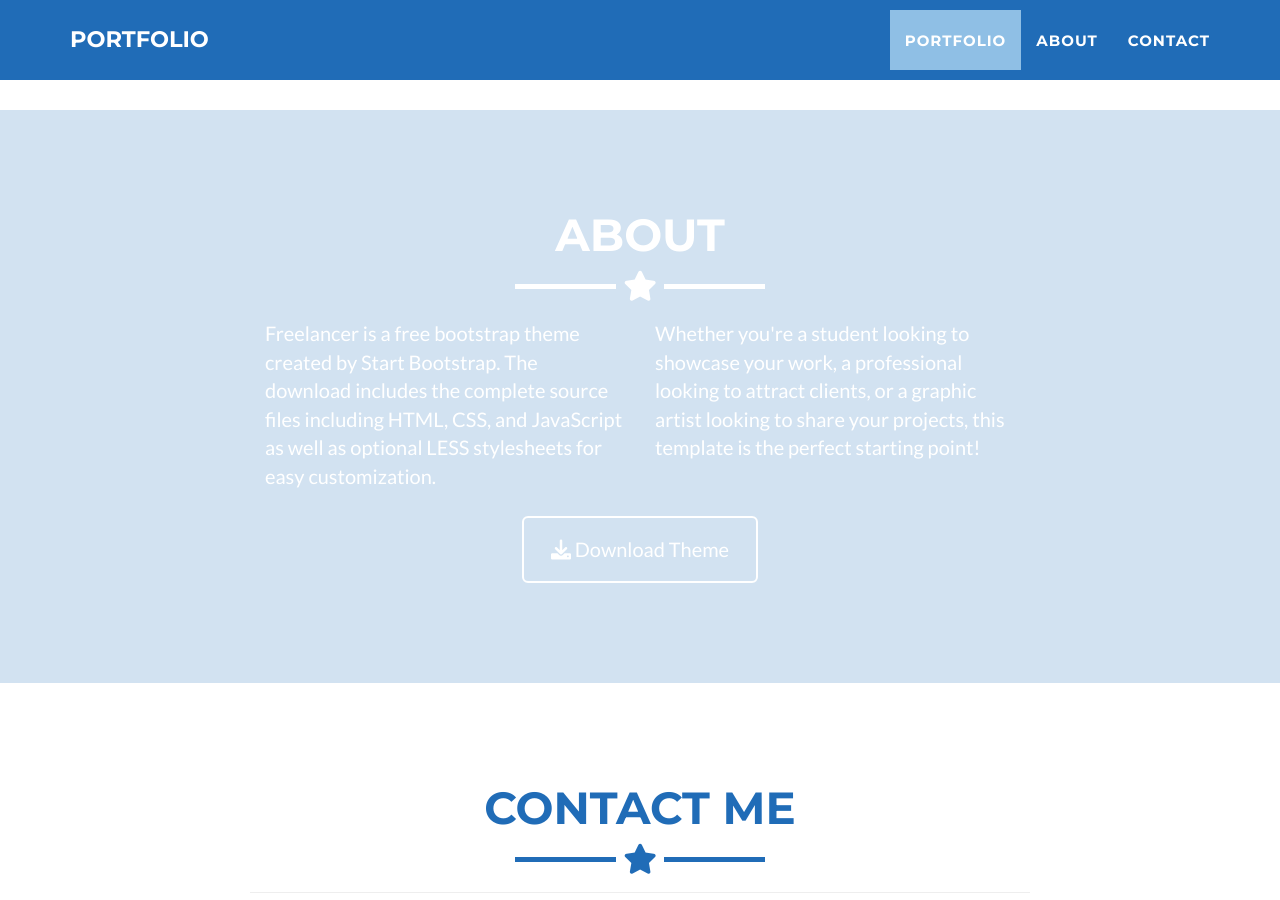
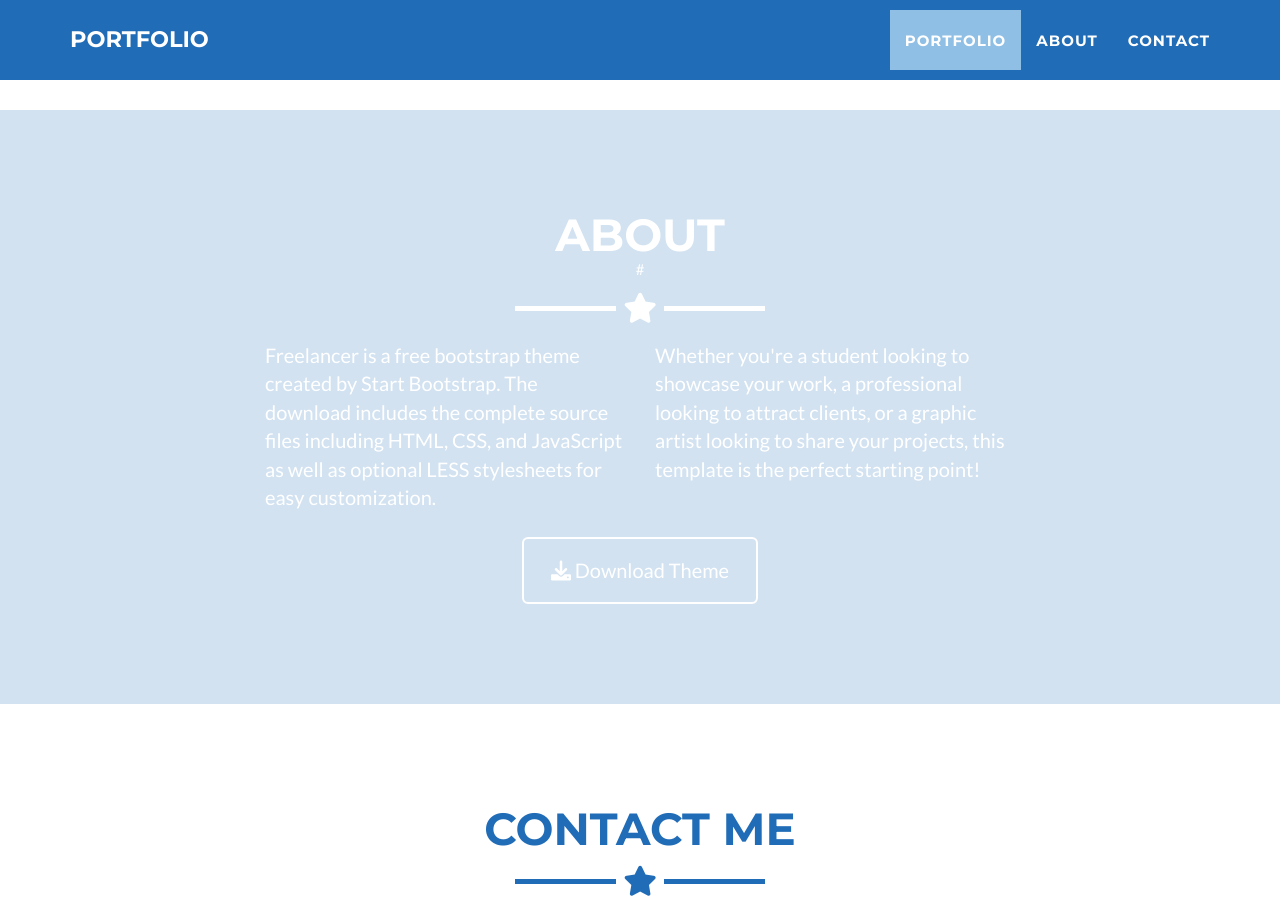
Before and after one commit to Kelly-Portfolio/Kelly-Portfolio.github.io, a Jekyll site: the page built from _posts/2014-07-18-project-1.markdown, in a window 1280 px wide and 900 px high, scrolled down 1562 px. Built offline with Jekyll 4.4.1, drawn with Linux system fonts in a browser that asks for light colours.

Commit message:
Update about.html

```diff
--- a/_includes/about.html
+++ b/_includes/about.html
@@ -4,7 +4,7 @@
     <div class="row">
       <div class="col-lg-12 text-center">
         <h2>About</h2>
-        <hr class="star-light">
+        #<hr class="star-light">
       </div>
     </div>
     <div class="row">
```
